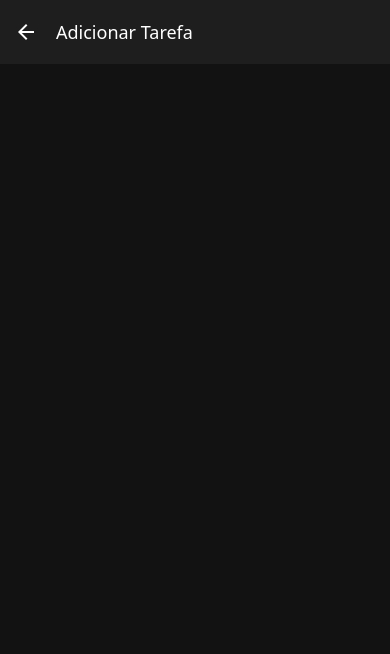
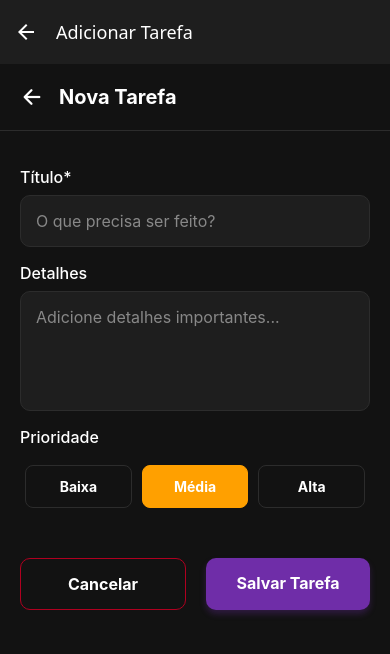
Before and after one commit to JVictorPimenta/tarefadasDeLista, a React Native app: screen /AddTask in a window 390 px wide. Shown: the top 654 px of the page. Built offline with nearby package versions, Linux system fonts and the light colour scheme.

Commit message:
Update AddTaskScreen.jsx
não sei o que eu fiz

```diff
--- a/screens/AddTaskScreen.jsx
+++ b/screens/AddTaskScreen.jsx
@@ -1,3 +1,219 @@
-export default function HomeScreen({ navigation }) {
+import React, { useState } from 'react';
+import { View, Text, TextInput, TouchableOpacity, StyleSheet, Alert, ScrollView } from 'react-native';
+import { Ionicons } from '@expo/vector-icons';
 
+export default function AddTaskScreen({ navigation }) {
+  const [title, setTitle] = useState('');
+  const [description, setDescription] = useState('');
+  const [priority, setPriority] = useState('medium');
+
+  const handleConfirm = () => {
+    if (!title.trim()) {
+      Alert.alert('Atenção', 'Por favor, insira um título para a tarefa.');
+      return;
+    }
+
+    const newItem = {
+      id: Date.now().toString(),
+      title,
+      description,
+      completed: false,
+      priority,
+      createdAt: new Date().toISOString(),
+    };
+
+    navigation.navigate('Home', {
+      screen: 'Home',
+      params: { newItem },
+    });
+  };
+
+  const handleCancel = () => {
+    navigation.goBack();
+  };
+
+  return (
+    <ScrollView contentContainerStyle={styles.container}>
+      <View style={styles.header}>
+        <TouchableOpacity onPress={handleCancel} style={styles.backButton}>
+          <Ionicons name="arrow-back" size={24} color="#FFFFFF" />
+        </TouchableOpacity>
+        <Text style={styles.headerTitle}>Nova Tarefa</Text>
+      </View>
+
+      <View style={styles.formContainer}>
+        <Text style={styles.label}>Título*</Text>
+        <TextInput
+          style={styles.input}
+          placeholder="O que precisa ser feito?"
+          placeholderTextColor="#888"
+          value={title}
+          onChangeText={setTitle}
+          maxLength={50}
+        />
+
+        <Text style={styles.label}>Detalhes</Text>
+        <TextInput
+          style={[styles.input, styles.textArea]}
+          placeholder="Adicione detalhes importantes..."
+          placeholderTextColor="#888"
+          value={description}
+          onChangeText={setDescription}
+          multiline
+          numberOfLines={4}
+          maxLength={200}
+        />
+
+        <Text style={styles.label}>Prioridade</Text>
+        <View style={styles.priorityContainer}>
+          <TouchableOpacity
+            style={[
+              styles.priorityButton,
+              priority === 'low' && styles.priorityLowActive,
+            ]}
+            onPress={() => setPriority('low')}
+          >
+            <Text style={styles.priorityButtonText}>Baixa</Text>
+          </TouchableOpacity>
+          <TouchableOpacity
+            style={[
+              styles.priorityButton,
+              priority === 'medium' && styles.priorityMediumActive,
+            ]}
+            onPress={() => setPriority('medium')}
+          >
+            <Text style={styles.priorityButtonText}>Média</Text>
+          </TouchableOpacity>
+          <TouchableOpacity
+            style={[
+              styles.priorityButton,
+              priority === 'high' && styles.priorityHighActive,
+            ]}
+            onPress={() => setPriority('high')}
+          >
+            <Text style={styles.priorityButtonText}>Alta</Text>
+          </TouchableOpacity>
+        </View>
+      </View>
+
+      <View style={styles.buttonContainer}>
+        <TouchableOpacity style={styles.cancelButton} onPress={handleCancel}>
+          <Text style={styles.buttonText}>Cancelar</Text>
+        </TouchableOpacity>
+        <TouchableOpacity style={styles.confirmButton} onPress={handleConfirm}>
+          <Text style={styles.buttonText}>Salvar Tarefa</Text>
+        </TouchableOpacity>
+      </View>
+    </ScrollView>
+  );
 }
+
+const styles = StyleSheet.create({
+  container: {
+    flexGrow: 1,
+    backgroundColor: '#121212',
+    paddingBottom: 30,
+  },
+  header: {
+    flexDirection: 'row',
+    alignItems: 'center',
+    padding: 20,
+    borderBottomWidth: 1,
+    borderBottomColor: '#2C2C2C',
+  },
+  backButton: {
+    marginRight: 15,
+  },
+  headerTitle: {
+    color: '#FFFFFF',
+    fontSize: 20,
+    fontWeight: 'bold',
+  },
+  formContainer: {
+    padding: 20,
+  },
+  label: {
+    color: '#FFFFFF',
+    fontSize: 16,
+    marginBottom: 8,
+    marginTop: 16,
+    fontWeight: '500',
+  },
+  input: {
+    backgroundColor: '#1E1E1E',
+    color: '#FFFFFF',
+    borderWidth: 1,
+    borderColor: '#2C2C2C',
+    borderRadius: 10,
+    padding: 15,
+    fontSize: 16,
+  },
+  textArea: {
+    height: 120,
+    textAlignVertical: 'top',
+  },
+  priorityContainer: {
+    flexDirection: 'row',
+    justifyContent: 'space-between',
+    marginTop: 10,
+  },
+  priorityButton: {
+    flex: 1,
+    padding: 12,
+    borderRadius: 8,
+    borderWidth: 1,
+    borderColor: '#2C2C2C',
+    alignItems: 'center',
+    marginHorizontal: 5,
+  },
+  priorityButtonText: {
+    color: '#FFFFFF',
+    fontWeight: 'bold',
+  },
+  priorityLowActive: {
+    backgroundColor: '#388E3C',
+    borderColor: '#388E3C',
+  },
+  priorityMediumActive: {
+    backgroundColor: '#FFA000',
+    borderColor: '#FFA000',
+  },
+  priorityHighActive: {
+    backgroundColor: '#B00020',
+    borderColor: '#B00020',
+  },
+  buttonContainer: {
+    flexDirection: 'row',
+    justifyContent: 'space-between',
+    marginTop: 30,
+    paddingHorizontal: 20,
+  },
+  cancelButton: {
+    flex: 1,
+    backgroundColor: 'transparent',
+    padding: 15,
+    borderRadius: 10,
+    borderWidth: 1,
+    borderColor: '#B00020',
+    marginRight: 10,
+    alignItems: 'center',
+  },
+  confirmButton: {
+    flex: 1,
+    backgroundColor: '#6F2DA8',
+    padding: 15,
+    borderRadius: 10,
+    marginLeft: 10,
+    alignItems: 'center',
+    shadowColor: '#6F2DA8',
+    shadowOffset: { width: 0, height: 4 },
+    shadowOpacity: 0.3,
+    shadowRadius: 6,
+    elevation: 6,
+  },
+  buttonText: {
+    color: '#FFFFFF',
+    fontWeight: 'bold',
+    fontSize: 16,
+  },
+});
```
